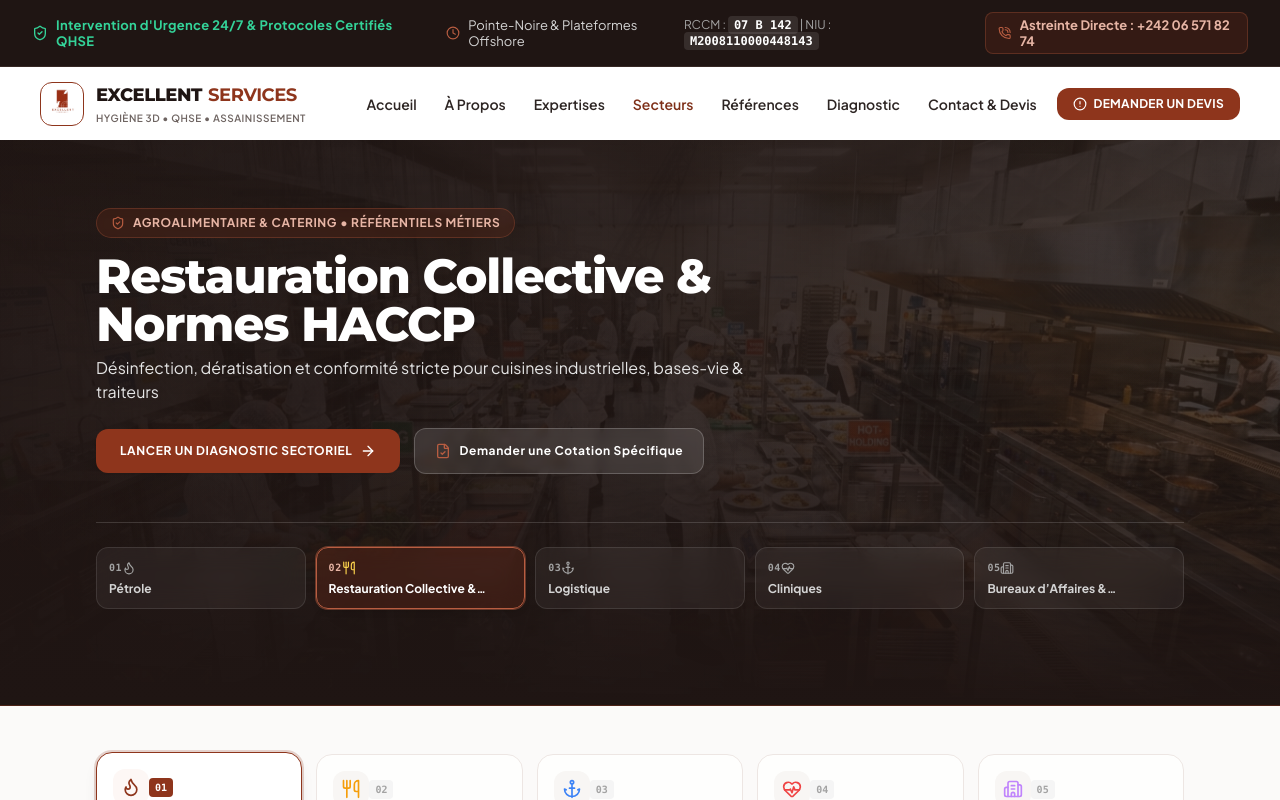
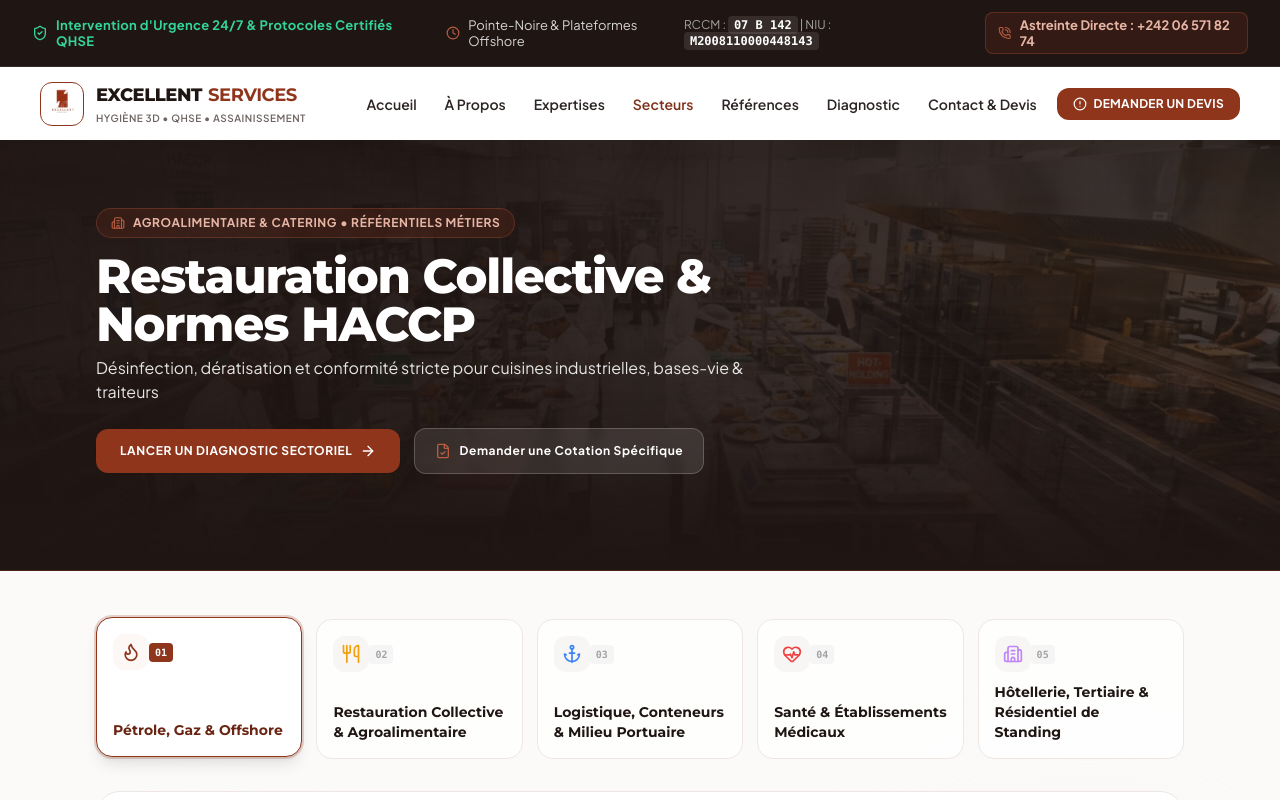
Before and after one commit to Steven23-Ngouala/excellent-services-web, a React (Vite) app: page /secteurs in a window 1280 px wide. Shown: the top 800 px of the page. Built offline with nearby package versions, Linux system fonts and the light colour scheme.

Commit message:
fix: remove redundant sector navigation pills from SectorsPage hero banner as requested

```diff
--- a/src/pages/SectorsPage.tsx
+++ b/src/pages/SectorsPage.tsx
@@ -1,6 +1,6 @@
 import React, { useState, useEffect } from 'react';
 import { SectorShowcase } from '../components/home/SectorShowcase';
-import { Building2, ArrowRight, Flame, Utensils, Anchor, HeartPulse, ShieldCheck, FileCheck } from 'lucide-react';
+import { Building2, ArrowRight, FileCheck } from 'lucide-react';
 import { Link } from 'react-router-dom';
 
 const SECTORS_SLIDES = [
@@ -9,45 +9,35 @@ const SECTORS_SLIDES = [
     tag: 'SECTEUR PÉTROLIER',
     title: 'Pétrole, Gaz & Installations Offshore',
     subtitle: 'Interventions ATEX sur plateformes pétrolières, barges de forage, FPSO & terminaux de Djéno/Likouf',
-    image: '/images/sectors/sec_oil_gas.jpg',
-    icon: Flame,
-    color: 'text-primary-400'
+    image: '/images/sectors/sec_oil_gas.jpg'
   },
   {
     id: 2,
     tag: 'AGROALIMENTAIRE & CATERING',
     title: 'Restauration Collective & Normes HACCP',
     subtitle: 'Désinfection, dératisation et conformité stricte pour cuisines industrielles, bases-vie & traiteurs',
-    image: '/images/sectors/sec_catering_haccp.jpg',
-    icon: Utensils,
-    color: 'text-amber-300'
+    image: '/images/sectors/sec_catering_haccp.jpg'
   },
   {
     id: 3,
     tag: 'PORTUAIRE & MARITIME',
     title: 'Logistique, Conteneurs & Milieu Portuaire',
     subtitle: 'Fumigation sous douane, démoustication et sécurisation des dépôts du Port Autonome de Pointe-Noire',
-    image: '/images/sectors/sec_port_logistics.jpg',
-    icon: Anchor,
-    color: 'text-blue-400'
+    image: '/images/sectors/sec_port_logistics.jpg'
   },
   {
     id: 4,
     tag: 'SANTÉ & MÉDICAL',
     title: 'Cliniques, Hôpitaux & Laboratoires',
     subtitle: 'Bio-décontamination, désinfection virucide/bactéricide de blocs opératoires et salles blanches',
-    image: '/images/sectors/sec_health_clinic.jpg',
-    icon: HeartPulse,
-    color: 'text-red-400'
+    image: '/images/sectors/sec_health_clinic.jpg'
   },
   {
     id: 5,
     tag: 'TERTIAIRE & RÉSIDENTIEL',
     title: 'Bureaux d’Affaires & Résidences Sécurisées',
     subtitle: 'Protection antiparasitaire continue et déserpentisation périmétrique pour sièges sociaux & complexes VIP',
-    image: '/images/sectors/sec_commercial_tertiary.jpg',
-    icon: Building2,
-    color: 'text-purple-300'
+    image: '/images/sectors/sec_commercial_tertiary.jpg'
   }
 ];
 
@@ -85,7 +75,7 @@ export const SectorsPage: React.FC = () => {
             </div>
           ))}
 
-          {/* High-density dark gradients for optimal contrast */}
+          {/* Gradients */}
           <div className="absolute inset-0 bg-gradient-to-r from-dark/95 via-dark/85 to-dark/65 z-10" />
           <div className="absolute inset-0 bg-gradient-to-t from-dark via-transparent to-dark/50 z-10" />
           <div className="absolute inset-0 bg-grid-pattern opacity-15 z-10" />
@@ -94,9 +84,9 @@ export const SectorsPage: React.FC = () => {
         <div className="max-w-6xl mx-auto px-4 sm:px-6 lg:px-8 relative z-20">
           <div className="max-w-3xl text-center sm:text-left">
 
-            {/* Sector Active Badge */}
+            {/* Tag Badge */}
             <div className="inline-flex items-center gap-2 px-3.5 py-1.5 rounded-full bg-primary-500/20 text-primary-300 text-xs font-bold uppercase tracking-wider mb-3.5 border border-primary-400/30 backdrop-blur-sm">
-              <ShieldCheck className="w-3.5 h-3.5 text-primary-400" />
+              <Building2 className="w-3.5 h-3.5 text-primary-400" />
               <span>{SECTORS_SLIDES[currentSlide].tag} • Référentiels Métiers</span>
             </div>
 
@@ -131,35 +121,6 @@ export const SectorsPage: React.FC = () => {
 
           </div>
 
-          {/* Interactive 5-Sectors Navigation Pills */}
-          <div className="mt-10 sm:mt-12 pt-6 border-t border-white/15 grid grid-cols-2 sm:grid-cols-3 lg:grid-cols-5 gap-2.5">
-            {SECTORS_SLIDES.map((slide, idx) => {
-              const Icon = slide.icon;
-              const isActive = idx === currentSlide;
-              return (
-                <button
-                  key={slide.id}
-                  onClick={() => setCurrentSlide(idx)}
-                  className={`p-3 rounded-xl border text-left transition-all backdrop-blur-md flex flex-col justify-between group ${
-                    isActive
-                      ? 'bg-primary-500/25 border-primary-400 shadow-md ring-1 ring-primary-400/50'
-                      : 'bg-white/5 border-white/10 hover:bg-white/10 hover:border-white/25'
-                  }`}
-                >
-                  <div className="flex items-center justify-between mb-1.5">
-                    <span className={`text-[10px] font-mono font-bold uppercase tracking-wider ${isActive ? 'text-primary-300' : 'text-neutral-400'}`}>
-                      0{idx + 1}
-                    </span>
-                    <Icon className={`w-3.5 h-3.5 ${isActive ? slide.color : 'text-neutral-400 group-hover:text-white'}`} />
-                  </div>
-                  <div className={`text-xs font-bold leading-tight line-clamp-1 ${isActive ? 'text-white' : 'text-neutral-300 group-hover:text-white'}`}>
-                    {slide.title.split(',')[0]}
-                  </div>
-                </button>
-              );
-            })}
-          </div>
-
         </div>
       </section>
 
```
